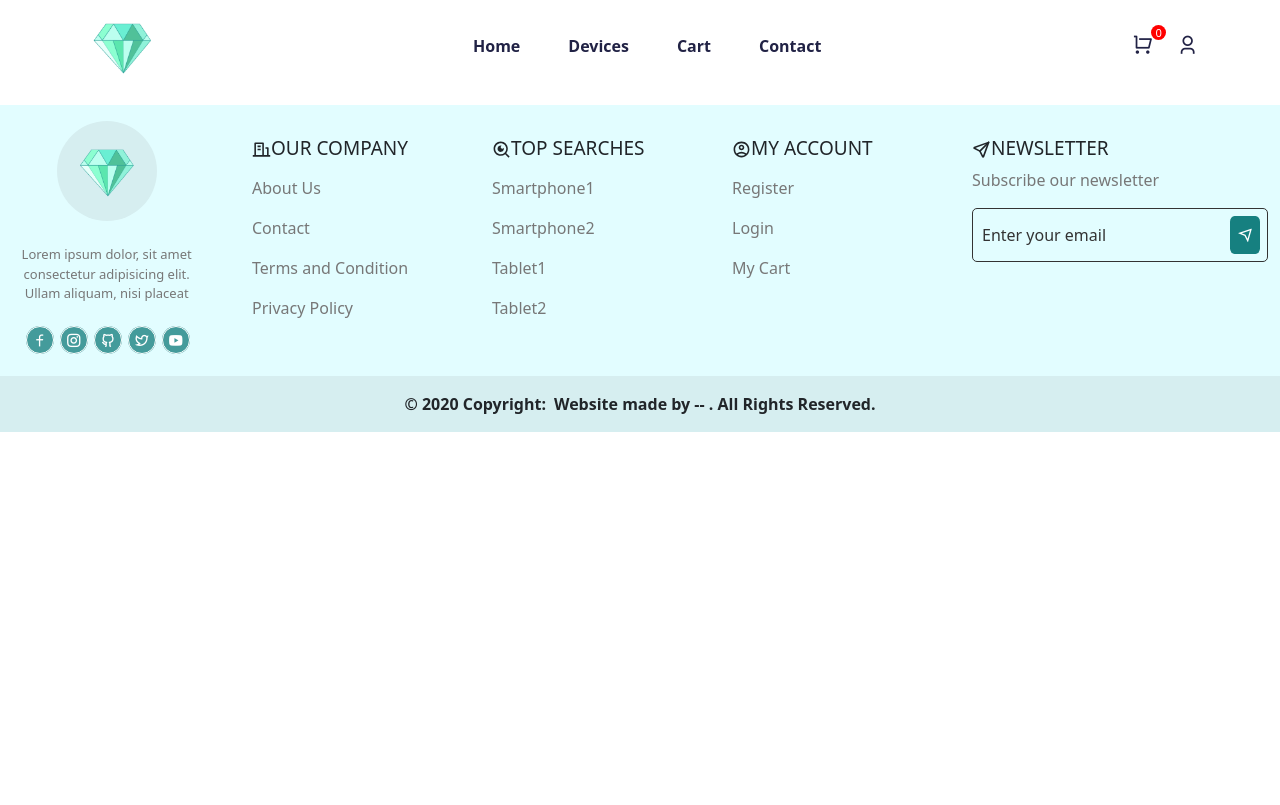
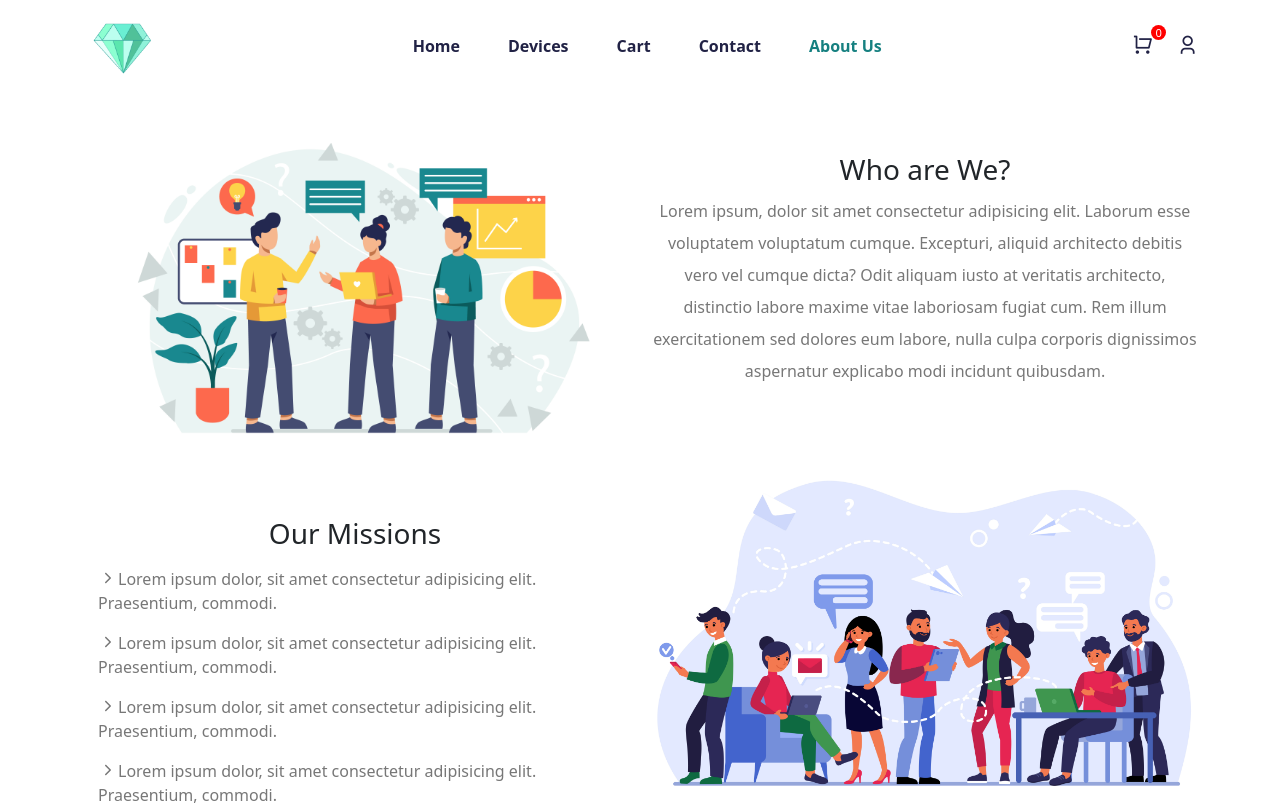
Before and after one commit to sanjayailham85/KP_E-Commerce, a React (Create React App) app: page /about-us in a window 1280 px wide. Shown: the top 805 px of the page. Built offline with nearby package versions, Linux system fonts and the light colour scheme.

Commit message:
add features

```diff
--- a/src/components/Footer/Footer.jsx
+++ b/src/components/Footer/Footer.jsx
@@ -14,7 +14,7 @@ const Footer = () => {
       <Container fluid>
         <Row className="footer__row justify-content-between mb-3 ">
           <Col lg="2" md="3" sm="4">
-            <div className="footer__logo rounded-circle d-flex align-items-center justify-content-center mb-4 mx-auto mt-3">
+            <div className="footer__logo d-flex align-items-center justify-content-center mx-auto mt-2">
               <img src={logo} alt="footer-logo" className="w-75" />
             </div>
 
@@ -52,10 +52,10 @@ const Footer = () => {
               </h5>
               <ListGroup>
                 <ListGroupItem className="customer__care border-0 ps-0 m-0 ">
-                  <Link to="">
+                  <Link to={`/about-us`}>
                     <p>About Us</p>
                   </Link>
-                  <Link to="">
+                  <Link to={`/contact`}>
                     <p>Contact</p>
                   </Link>
                   <Link to="">
@@ -102,13 +102,13 @@ const Footer = () => {
               </h5>
               <ListGroup>
                 <ListGroupItem className="my__account border-0 ps-0 m-0">
-                  <Link to="">
+                  <Link to={`/register`}>
                     <p>Register</p>
                   </Link>
-                  <Link to="">
+                  <Link to={`/login`}>
                     <p>Login</p>
                   </Link>
-                  <Link to="">
+                  <Link to={`/cart`}>
                     <p>My Cart</p>
                   </Link>
                 </ListGroupItem>
@@ -135,8 +135,8 @@ const Footer = () => {
       </Container>
 
       <div className="footer__c d-flex justify-content-center p-3 pb-0 gap-2">
-        © 2020 Copyright:
-        <p>Website made by -- . All Rights Reserved.</p>
+        © Copyright 2022
+        <p>QNN E-Commerce. All Rights Reserved.</p>
       </div>
     </footer>
   );
--- a/src/components/Header/Header.jsx
+++ b/src/components/Header/Header.jsx
@@ -25,6 +25,11 @@ const nav__links = [
   {
     display: 'Contact',
     path: '/contact',
+  },
+
+  {
+    display: 'About Us',
+    path: '/about-us',
   },
 ];
 
--- a/src/components/UI/product-card/ProductCard.jsx
+++ b/src/components/UI/product-card/ProductCard.jsx
@@ -24,7 +24,7 @@ const ProductCard = (props) => {
   //notification
   const notify = () => {
     toast.success('Item added to cart', {
-      position: 'bottom-right',
+      position: 'bottom-left',
       autoClose: 5000,
       hideProgressBar: false,
       closeOnClick: true,
--- /dev/null
+++ b/src/pages/AboutUs.jsx
@@ -0,0 +1,76 @@
+import React from 'react';
+import aboutImg from '../assets/images/about1.jpg';
+import aboutImg2 from '../assets/images/about2.jpg';
+import { Container, Row, Col, ListGroup, ListGroupItem } from 'reactstrap';
+import Helmet from '../components/Helmet/Helmet';
+import '../styles/about-us.css';
+import { IoIosArrowForward } from 'react-icons/io';
+
+const AboutUs = () => {
+  return (
+    <Helmet title="About us">
+      <Container>
+        <Row>
+          <Col lg="6">
+            <div>
+              <img src={aboutImg} alt="about-us-img" className="w-100" />
+            </div>
+          </Col>
+
+          <Col lg="6">
+            <div className="we__desc mt-5 ml-5">
+              <h3 className="mt-3 text-center">Who are We?</h3>
+              <p>
+                Lorem ipsum, dolor sit amet consectetur adipisicing elit.
+                Laborum esse voluptatem voluptatum cumque. Excepturi, aliquid
+                architecto debitis vero vel cumque dicta? Odit aliquam iusto at
+                veritatis architecto, distinctio labore maxime vitae laboriosam
+                fugiat cum. Rem illum exercitationem sed dolores eum labore,
+                nulla culpa corporis dignissimos aspernatur explicabo modi
+                incidunt quibusdam.
+              </p>
+            </div>
+          </Col>
+
+          <Col lg="6">
+            <div className=" mt-3 ml-5">
+              <h3 className="text-center mt-5">Our Missions</h3>
+              <ListGroup>
+                <ListGroupItem className="missions__desc border-0">
+                  <p>
+                    <IoIosArrowForward className="missions__list" />
+                    Lorem ipsum dolor, sit amet consectetur adipisicing elit.
+                    Praesentium, commodi.
+                  </p>{' '}
+                  <p>
+                    <IoIosArrowForward className="missions__list" />
+                    Lorem ipsum dolor, sit amet consectetur adipisicing elit.
+                    Praesentium, commodi.
+                  </p>{' '}
+                  <p>
+                    <IoIosArrowForward className="missions__list" />
+                    Lorem ipsum dolor, sit amet consectetur adipisicing elit.
+                    Praesentium, commodi.
+                  </p>{' '}
+                  <p>
+                    <IoIosArrowForward className="missions__list" />
+                    Lorem ipsum dolor, sit amet consectetur adipisicing elit.
+                    Praesentium, commodi.
+                  </p>{' '}
+                </ListGroupItem>
+              </ListGroup>
+            </div>
+          </Col>
+
+          <Col lg="6">
+            <div>
+              <img src={aboutImg2} alt="about-us-img-2" className="w-100" />
+            </div>
+          </Col>
+        </Row>
+      </Container>
+    </Helmet>
+  );
+};
+
+export default AboutUs;
--- a/src/pages/Contact.jsx
+++ b/src/pages/Contact.jsx
@@ -1,7 +1,33 @@
 import React from 'react';
+import '../styles/contact.css';
+import contactImg from '../assets/images/contact.jpg';
+import { Container, Row, Col, ListGroup, ListGroupItem } from 'reactstrap';
+import Helmet from '../components/Helmet/Helmet';
 
 const Contact = () => {
-  return <div>Contact</div>;
+  return (
+    <Helmet title="Contact">
+      <Container>
+        <Row>
+          <Col lg="6">
+            <img
+              src={contactImg}
+              alt="contact-img"
+              className="contactImg w-75"
+            />
+          </Col>
+
+          <Col lg="6">
+            <div>
+              <h3>How can We Help?</h3>
+
+              <p>Send Us a message</p>
+            </div>
+          </Col>
+        </Row>
+      </Container>
+    </Helmet>
+  );
 };
 
 export default Contact;
--- a/src/routes/Routers.js
+++ b/src/routes/Routers.js
@@ -9,6 +9,7 @@ import DevicesDetails from '../pages/DevicesDetails'
 import Home from '../pages/Home'
 import Login from '../pages/Login'
 import Register from '../pages/Register'
+import AboutUs from "../pages/AboutUs";
 
 const Routers = () => {
     return (
@@ -20,6 +21,7 @@ const Routers = () => {
         <Route path="/cart" element={<Cart/>}/>
         <Route path="/checkout" element={<Checkout/>}/>
         <Route path="/contact" element={<Contact/>}/>
+        <Route path="/about-us" element={<AboutUs/>}/>
         <Route path="/login" element={<Login/>}/>
         <Route path="/register" element={<Register/>}/>
     </Routes>
--- /dev/null
+++ b/src/styles/about-us.css
@@ -0,0 +1,17 @@
+.we__desc p {
+    line-height: 2;
+    text-align: center;
+    color: #777;
+}
+
+.missions__desc {
+    color: #777;
+}
+
+.missions__desc p {
+    color: #777;
+}
+
+.missions__list {
+    color: #777;
+}
--- /dev/null
+++ b/src/styles/contact.css
@@ -0,0 +1,5 @@
+.contactImg {
+    margin-left: auto;
+    margin-right: auto;
+
+}
--- a/src/styles/footer.css
+++ b/src/styles/footer.css
@@ -1,13 +1,11 @@
 .footer {
-    background: rgb(226, 253, 255);
-
+    background: rgb(7, 58, 61);
+    margin-top: 4rem;
 }
 
 .footer__logo {
     width: 100px;
     height: 100px;
-    background: rgb(214, 238, 240);
-
 }
 
 .social__links, .customer__care, .top__searches, .my__account {
@@ -20,15 +18,23 @@
 
 .cc h5, .ts h5, .ma h5, .nl h5 {
     font-size: 19px;
+    color: rgb(248, 245, 245);
+    font-weight: 600;
 }
 
 .footer__c {
-    background-color: rgb(214, 238, 240) ;
+    background-color: rgb(6, 47, 49) ;
+    font-weight: 600;
+    color: rgb(219, 216, 216);
+}
+
+.footer__c p {
+    color: rgb(219, 216, 216);
 }
 
 .logo__desc {
     font-size: 13px;
-    color: #777;
+    color: rgb(219, 216, 216);
 }
 
 .social__links {
@@ -48,31 +54,31 @@
 
 }
 
-#fb, #ig, #github, #yt, #twitter {
+/* #fb, #ig, #github, #yt, #twitter {
     background-color: rgba(23, 127, 127, 0.779) ;
-}
+} */
 
 .social__links a:hover {
     color: white;
 }
 
-#fb:hover {
+#fb{
     background-color: #4267B2;
 }
 
-#ig:hover {
+#ig{
     background-color: #E1306C;
 }
 
-#github:hover {
+#github {
     background-color: #171515 ;
 }
 
-#yt:hover {
+#yt {
     background-color: #FF0000;
 }
 
-#twitter:hover {
+#twitter {
     background-color: #1DA1F2;
 }
 
@@ -83,8 +89,7 @@
 
 .customer__care a, .top__searches a, .my__account a {
     text-decoration: none;
-    color: #777;
-
+    color: rgb(219, 216, 216);
 }
 
 .customer__care a:hover, .top__searches a:hover, .my__account a:hover {
@@ -92,13 +97,12 @@
 }
 
 .my__account {
-
     text-decoration: none;
 }
 
 .newsletter {
     padding: 7px ;
-    border: 1px solid #333;
+    border: 1px solid #fff;
     border-radius: 5px;
     display: flex;
     justify-content: space-between;
@@ -128,20 +132,16 @@
 }
 
 .newsletter input::placeholder {
-    color: #333;
+    color: rgb(219, 216, 216);
 }
 
 .newsletter__desc {
-    color: #777;
-}
-
-.footer__c {
-    font-weight: 600;
+    color: rgb(219, 216, 216);
 }
 
 @media only screen and (max-width:360px) {
     .footer__c {
-        font-size: .7rem;
+        font-size: .6rem;
     }
 
     .footer__row {
@@ -159,63 +159,3 @@
 
 
 }
-
-
-
-/*
-@media only screen and (max-width:576px) {
-   .cc, .ts, .ma {
-    font-size: .8rem;
-   }
-
-   .cc h5, .ts h5, .ma h5 {
-    font-size: .8rem;
-   }
-
-   .nl {
-    margin-bottom: 20px;
-    font-size: 0.8rem;
-   }
-}
-
-@media only screen and (max-width:1199px) {
-    .footer {
-        margin-top: 4rem;
-    }
-
-
-
-
-}
-
-
-@media only screen and (max-width:991px) {
-    .footer__logo {
-        padding-right: 10px;
-    }
-
-    .ma, .nl {
-        margin-top: 0;
-        margin-bottom: 10px;
-    }
-
-}
-
-@media only screen and (max-width:767px) {
-    .ts {
-        margin-top: 0;
-    }
-}
-
-@media only screen and (max-width:360px) {
-    .cc, .ts, .ma {
-        justify-content: center;
-        margin-top: 0;
-        margin-right: 0;
-       }
-
-       .cc h5, .ts h5, .ma h5 {
-        justify-content: center;
-       }
-
-} */
--- a/src/styles/home.css
+++ b/src/styles/home.css
@@ -84,6 +84,35 @@
     color: #777;
     line-height: 30px;
 }
+
+ #to-top {
+  position: fixed;
+  bottom: 5rem;
+  right: 20px;
+  border: none;
+  background: linear-gradient(to right, #43cea2, #185a9d);
+  display: none;
+  z-index: 99;
+  font-weight: 600;
+}
+
+#cart__corner {
+    position: fixed;
+    bottom: 1rem;
+    right: 20px;
+    border: none;
+    background: linear-gradient(to right, #43cea2, #185a9d);
+    display: inline;
+    z-index: 99;
+    font-weight: 600;
+  }
+
+svg {
+    margin-bottom: 5px;
+    color: #fff;
+    width: 20px;
+}
+
 
 @media only screen and (max-width: 768px) {
 
```
Also changed, not shown: src/pages/Home.jsx (+52 -1 lines), src/assets/images/contact.jpg (added).
